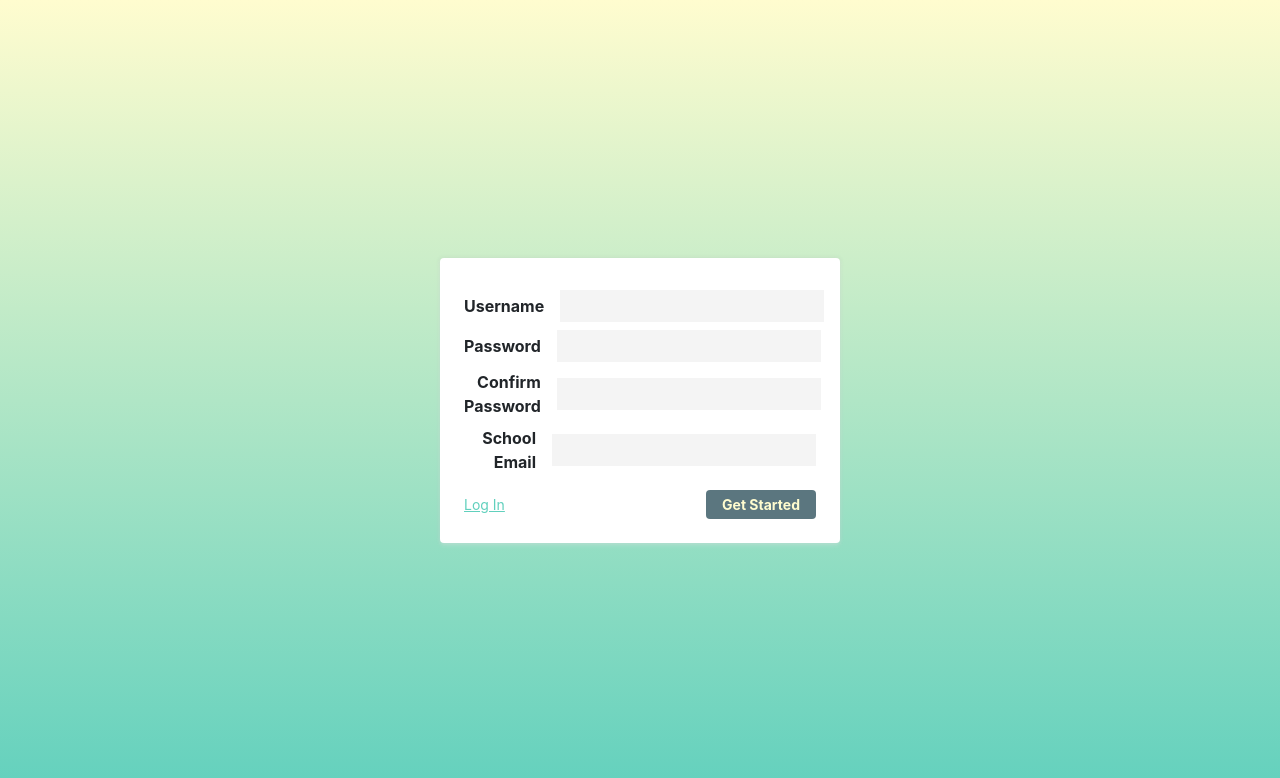
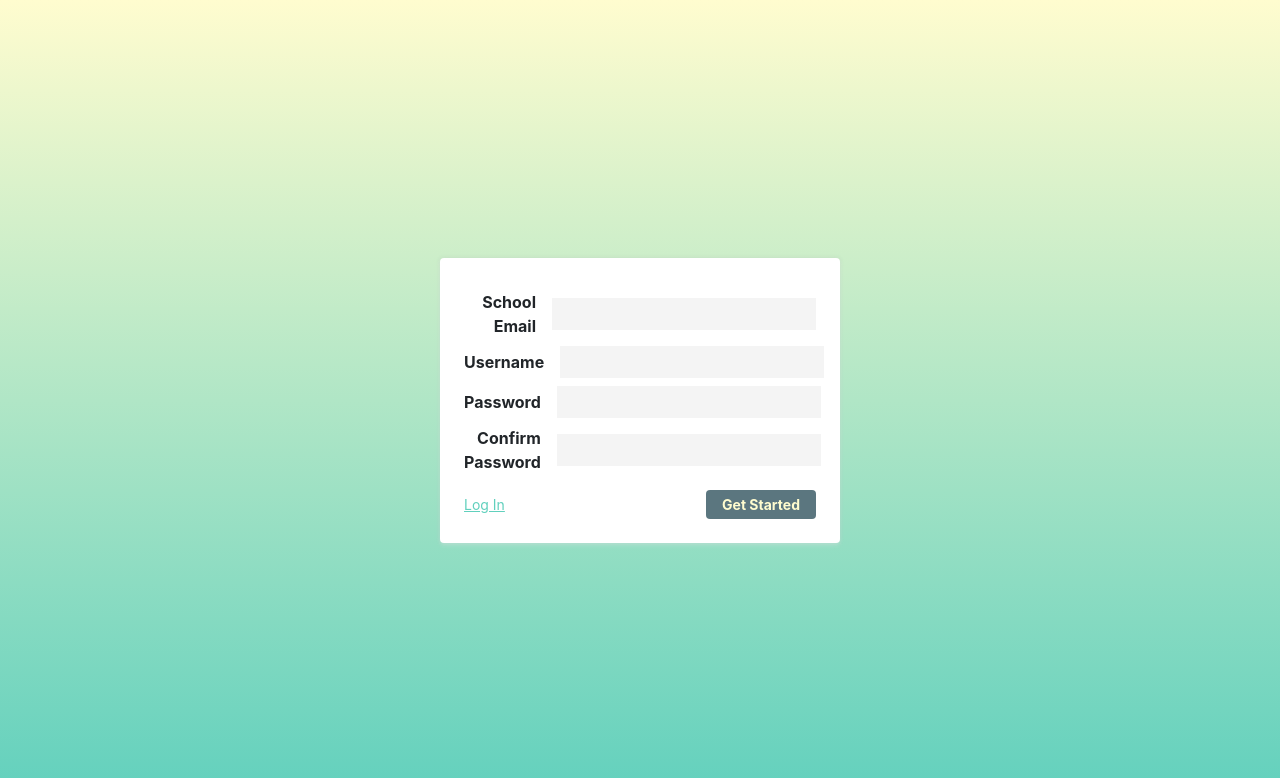
Before and after one commit to yingninggui/sync, a React (Create React App) app in the folder client/: page /login in a window 1280 px wide. Shown: the top 778 px of the page. Built offline with nearby package versions, Linux system fonts and the light colour scheme.

Commit message:
Finish login functionality

```diff
--- a/client/src/components/common/Button.tsx
+++ b/client/src/components/common/Button.tsx
@@ -9,6 +9,7 @@ interface ButtonProps {
   fontWeight?: number;
   margin?: string;
   onClick?: () => void;
+  type?: 'button' | 'submit';
 }
 
 const Button: React.FC<ButtonProps> = ({
@@ -17,6 +18,7 @@ const Button: React.FC<ButtonProps> = ({
   fontWeight = 400,
   margin = '0',
   onClick = () => {},
+  type = 'button',
   children,
 }) => (
   <StyledButton
@@ -26,6 +28,7 @@ const Button: React.FC<ButtonProps> = ({
     bgColor={bgColor}
     fontWeight={fontWeight}
     margin={margin}
+    type={type}
   >
     {children}
   </StyledButton>
--- a/client/src/components/navigation/Navbar.tsx
+++ b/client/src/components/navigation/Navbar.tsx
@@ -1,4 +1,4 @@
-import React, { useState } from 'react';
+import React, { useState, useEffect } from 'react';
 import styled from 'styled-components';
 import { User, Edit } from 'react-feather';
 import { withRouter, RouteComponentProps, Link } from 'react-router-dom';
@@ -11,10 +11,21 @@ import {
   BorderRadius,
   Body,
 } from '../../constants/Styles';
-import { PROFILE_PAGE_ROUTE, HOME_PAGE_ROUTE } from '../../constants/Routes';
+import {
+  PROFILE_PAGE_ROUTE,
+  HOME_PAGE_ROUTE,
+  LOGIN_PAGE_ROUTE,
+} from '../../constants/Routes';
+import { isLoggedIn } from '../../utils/Auth';
 
 const Navbar: React.FC<RouteComponentProps> = ({ history }) => {
   const [taskModal, setTaskModal] = useState<boolean>(false);
+
+  useEffect(() => {
+    if (!isLoggedIn()) {
+      history.push(LOGIN_PAGE_ROUTE);
+    }
+  }, [history]);
 
   return (
     <StyledNavbar>
--- a/client/src/components/pages/homePage/HomePage.tsx
+++ b/client/src/components/pages/homePage/HomePage.tsx
@@ -9,8 +9,8 @@ import SyncCard from './SyncCard';
 import { Sync } from '../../../graphql/Schema';
 import { SyncFragment } from '../../../graphql/Fragments';
 
-export const GET_FEED_QUERY = gql`
-  query getPublicFeed($public: Boolean) {
+const GET_FEED = gql`
+  query getPublicFeed($public: Boolean!) {
     sync(where: { public: { _eq: $public } }) {
       ...SyncInfo
       ...SyncUsers
@@ -22,7 +22,7 @@ export const GET_FEED_QUERY = gql`
 
 const HomePage: React.FC<any> = ({ theme }) => {
   const [publicFeed, setPublicFeed] = useState<boolean>(true);
-  const { loading, error, data } = useQuery<{ sync: Sync[] }>(GET_FEED_QUERY, {
+  const { loading, error, data } = useQuery<{ sync: Sync[] }>(GET_FEED, {
     variables: { public: publicFeed },
   });
 
--- a/client/src/components/pages/loginPage/LoginPage.tsx
+++ b/client/src/components/pages/loginPage/LoginPage.tsx
@@ -1,28 +1,104 @@
-import React, { useState, ChangeEvent } from 'react';
+import React, { useState, ChangeEvent, useEffect } from 'react';
 import styled from 'styled-components';
+import gql from 'graphql-tag';
+import { useMutation } from '@apollo/react-hooks';
+import { RouteComponentProps, withRouter } from 'react-router-dom';
+
 import { Card, Link, Body } from '../../../constants/Styles';
 import Button from '../../common/Button';
+import { LogIn } from '../../../graphql/Schema';
+import { logIn, isLoggedIn } from '../../../utils/Auth';
+import { HOME_PAGE_ROUTE } from '../../../constants/Routes';
 
-const LoginPage: React.FC = () => {
-  const [login, setLogin] = useState<boolean>(false);
+const SIGN_UP = gql`
+  mutation signUpMutation(
+    $username: String!
+    $email: String!
+    $password: String!
+  ) {
+    register_user(
+      credentials: { username: $username, email: $email, password: $password }
+    ) {
+      access_token
+    }
+  }
+`;
 
+const LOG_IN = gql`
+  mutation logInMutation($email: String!, $password: String!) {
+    login_user(credentials: { email: $email, password: $password }) {
+      access_token
+    }
+  }
+`;
+
+const LoginPage: React.FC<RouteComponentProps> = ({ history }) => {
+  const [isLogin, setIsLogin] = useState<boolean>(false);
+
+  const [error, setError] = useState<string>('');
   const [username, setUsername] = useState<string>('');
   const [password, setPassword] = useState<string>('');
   const [confirmPassword, setConfirmPassword] = useState<string>('');
   const [email, setEmail] = useState<string>('');
 
+  useEffect(() => {
+    if (isLoggedIn()) {
+      history.push(HOME_PAGE_ROUTE);
+    }
+  }, [history]);
+
+  const [signUpMutation] = useMutation<{ register_user: LogIn }>(SIGN_UP, {
+    onError: (e) => setError(e.message),
+    onCompleted: (data) => {
+      logIn(data.register_user.access_token);
+      history.push(HOME_PAGE_ROUTE);
+    },
+  });
+
+  const [logInMutation] = useMutation<{ login_user: LogIn }>(LOG_IN, {
+    onError: (e) => setError(e.message),
+    onCompleted: (data) => {
+      logIn(data.login_user.access_token);
+      history.push(HOME_PAGE_ROUTE);
+    },
+  });
+
+  const loginVariables = {
+    email,
+    password,
+    ...(!isLogin && { username }),
+  };
+
+  const performLogin = () =>
+    isLogin
+      ? logInMutation({ variables: loginVariables })
+      : signUpMutation({ variables: loginVariables });
+
   return (
     <LoginPageWrapper>
-      <LoginBox>
+      <LoginForm onSubmit={performLogin}>
+        {error && <ErrorText>{error}</ErrorText>}
         <InputWrapper>
-          Username
+          School Email
           <TextInput
-            value={username}
+            type="email"
+            value={email}
             onChange={(e: ChangeEvent<HTMLInputElement>) =>
-              setUsername(e.target.value)
+              setEmail(e.target.value)
             }
           />
         </InputWrapper>
+        {!isLogin && (
+          <InputWrapper>
+            Username
+            <TextInput
+              value={username}
+              onChange={(e: ChangeEvent<HTMLInputElement>) =>
+                setUsername(e.target.value)
+              }
+            />
+          </InputWrapper>
+        )}
         <InputWrapper>
           Password
           <TextInput
@@ -33,7 +109,7 @@ const LoginPage: React.FC = () => {
             }
           />
         </InputWrapper>
-        {!login && (
+        {!isLogin && (
           <InputWrapper>
             Confirm Password
             <TextInput
@@ -45,30 +121,20 @@ const LoginPage: React.FC = () => {
             />
           </InputWrapper>
         )}
-        {!login && (
-          <InputWrapper>
-            School Email
-            <TextInput
-              type="email"
-              value={email}
-              onChange={(e: ChangeEvent<HTMLInputElement>) =>
-                setEmail(e.target.value)
-              }
-            />
-          </InputWrapper>
-        )}
         <ButtonWrapper>
-          <LoginLink onClick={() => setLogin(!login)}>
-            {login ? 'Sign Up' : 'Log In'}
+          <LoginLink onClick={() => setIsLogin(!isLogin)}>
+            {isLogin ? 'Sign Up' : 'Log In'}
           </LoginLink>
-          <Button>Get Started</Button>
+          <Button onClick={performLogin} type="submit">
+            Get Started
+          </Button>
         </ButtonWrapper>
-      </LoginBox>
+      </LoginForm>
     </LoginPageWrapper>
   );
 };
 
-export default LoginPage;
+export default withRouter(LoginPage);
 
 const LoginPageWrapper = styled.div`
   height: 100vh;
@@ -79,7 +145,7 @@ const LoginPageWrapper = styled.div`
   align-items: center;
 `;
 
-const LoginBox = styled.div`
+const LoginForm = styled.form`
   ${Card}
   margin: auto;
   background: ${({ theme }) => theme.white};
@@ -117,3 +183,8 @@ const LoginLink = styled.div`
   ${Body}
   text-decoration: underline;
 `;
+
+const ErrorText = styled.div`
+  ${Body}
+  color: ${({ theme }) => theme.darkRed};
+`;
--- a/client/src/graphql/Apollo.tsx
+++ b/client/src/graphql/Apollo.tsx
@@ -12,8 +12,6 @@ const request = (operation: Operation): void => {
   const token = localStorage.getItem('token');
   operation.setContext({
     headers: {
-      'X-Hasura-Admin-Secret':
-        '1DA7FFC1ADC841B8834CF4F0CAE880282861435A6A9AC63842F482437423C698',
       ...(token ? { Authorization: `Bearer ${token}` } : {}),
     },
   });
--- a/client/src/graphql/Schema.tsx
+++ b/client/src/graphql/Schema.tsx
@@ -12,6 +12,10 @@ export interface Community {
   children: Community[];
   syncs: Sync[];
   users: User[];
+}
+
+export interface LogIn {
+  access_token: string;
 }
 
 export interface Sync {
--- a/client/src/utils/Auth.tsx
+++ b/client/src/utils/Auth.tsx
@@ -1,3 +1,14 @@
+import client from '../graphql/Apollo';
+
 export const logOut = (): void => {
   localStorage.removeItem('token');
+  client.resetStore();
 };
+
+export const logIn = (token: string): void => {
+  localStorage.setItem('token', token);
+};
+
+export const isLoggedIn = (): boolean => {
+  return !!localStorage.getItem('token');
+};
```
